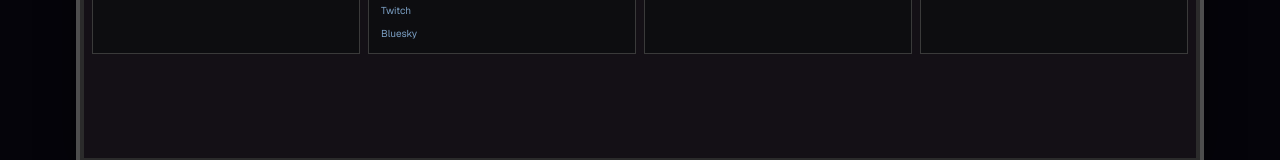
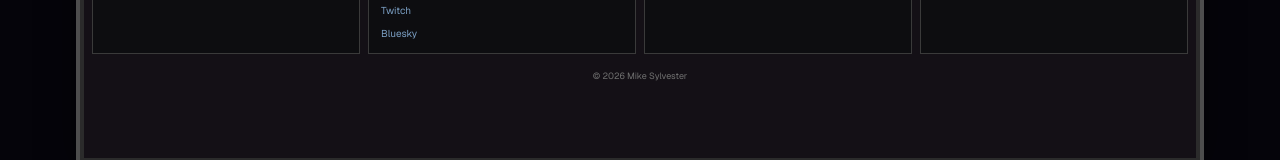
Before and after one commit to msylvester/agent_overload, a Next.js app: page /retro in a window 1280 px wide. Shown: the part 622-782 px from the top of the page. Built offline with nearby package versions, Linux system fonts and the light colour scheme; what bcrypt-ts would draw is missing.

Commit message:
Update copyright year to 2026 in SidePanel footer
https://claude.ai/code/session_01WMJfkEBYiaMf8D2WTxE5Sg

```diff
--- a/app/retro/components/SidePanel.tsx
+++ b/app/retro/components/SidePanel.tsx
@@ -100,6 +100,11 @@ export default function SidePanel() {
           </div>
         </div>
       </SidePanelSection>
+
+      {/* Copyright */}
+      <div className="col-span-full text-center text-[9px] text-[#707070] mt-2">
+        &copy; 2026 Mike Sylvester
+      </div>
     </div>
   );
 }
```
